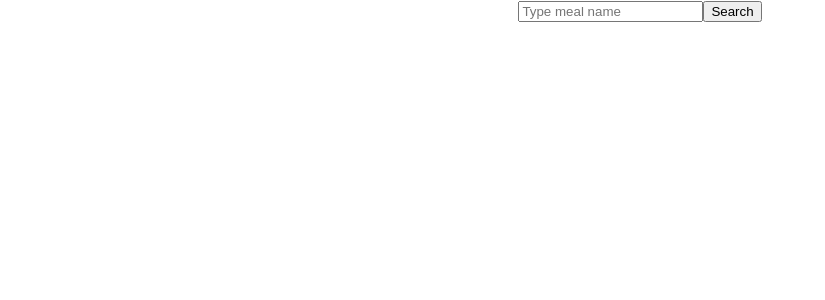
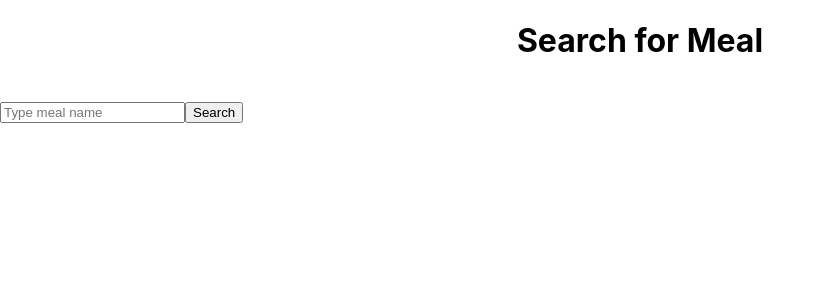
Before and after one commit to rickythain/always-hungry, a React (Create React App) app: page / in a window 1280 px wide. Shown: the top 300 px of the page, without its empty margins (0-825 px from the left). Built offline with nearby package versions, Linux system fonts and the light colour scheme.

Commit message:
feat: Able to search and display the result

```diff
--- a/src/App.css
+++ b/src/App.css
@@ -36,3 +36,17 @@
     transform: rotate(360deg);
   }
 }
+.recipeTile {
+  display: inline-flex;
+  width: 30%;
+}
+
+.image {
+  width: 200px;
+  height: 200px;
+}
+
+.searchForm {
+  display: flex;
+  padding: 20px 0;
+}
--- a/src/App.js
+++ b/src/App.js
@@ -4,14 +4,17 @@ import Axios from "axios";
 
 function App() {
   const [mealName, setmealName] = useState("");
+  const [recipes, setrecipes] = useState([]);
 
   var url = `https://www.themealdb.com/api/json/v1/1/search.php?s=${mealName}`;
 
+  // getRecipes function GETS data from provided url and save the data to "recipes" array
   async function getRecipes() {
     var result = await Axios.get(url);
-    console.log(result.data);
+    setrecipes(result.data.meals);
   }
 
+  // Runs getRecipes function whenever user submits a search. PreventDefault to disable website refresh upon submit.
   const onSubmit = (e) => {
     e.preventDefault();
     getRecipes();
@@ -19,7 +22,11 @@ function App() {
 
   return (
     <div className="App">
-      <form onSubmit={onSubmit}>
+      {/* Temporary title for the page */}
+      <h1>Search for Meal</h1>
+
+      {/* Search Input and passes value of the input to getRecipes function */}
+      <form className="searchForm" onSubmit={onSubmit}>
         <input
           type="text"
           placeholder="Type meal name"
@@ -28,6 +35,18 @@ function App() {
         ></input>
         <input type="submit" value="Search" />
       </form>
+
+      {/* Returns searched recipe name and image */}
+      <div>
+        {recipes.map((recipe) => {
+          return (
+            <div className="recipeTile">
+              <img className="image" src={recipe["strMealThumb"]} />
+              <p className="mealName">{recipe["strMeal"]}</p>
+            </div>
+          );
+        })}
+      </div>
     </div>
   );
 }
```
